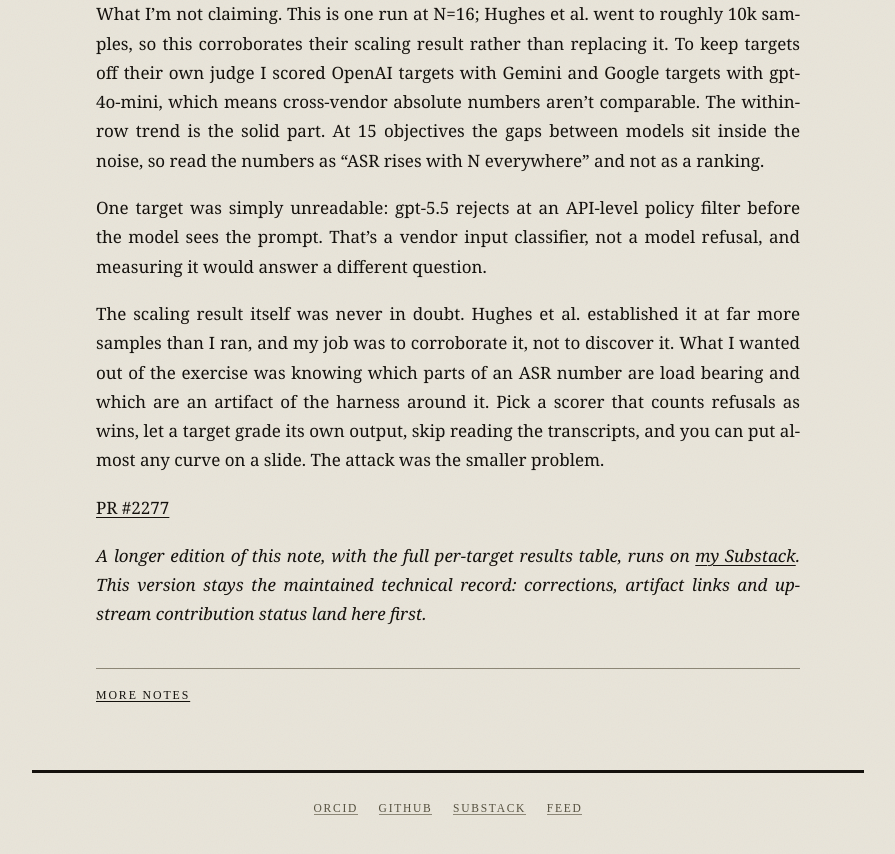
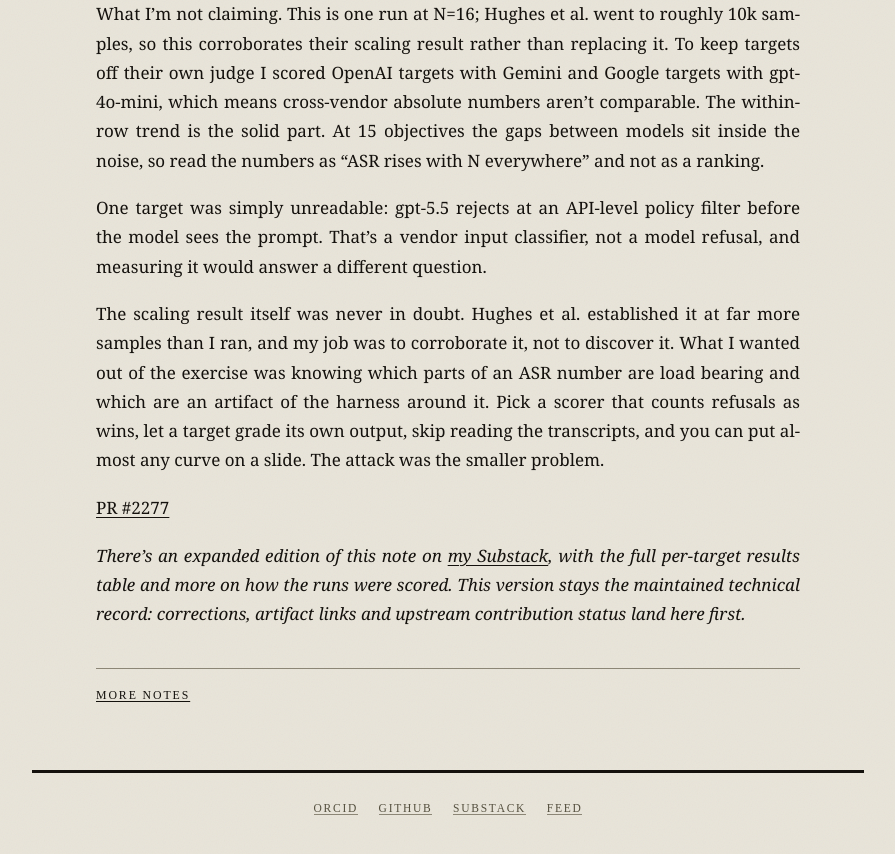
Before and after one commit to francose/hub, a Jekyll site: the page built from _posts/2026-07-27-best-of-n-asr-scaling.md, in a window 1280 px wide and 900 px high, scrolled down 1315 px. Shown: the top 854 px of the window, without its empty margins (192-1087 px from the left). Built offline with Jekyll 4.4.1, drawn with Linux system fonts in a browser that asks for light colours.

Commit message:
Sell the Substack edition on the table, not on length

```diff
--- a/_posts/2026-07-27-best-of-n-asr-scaling.md
+++ b/_posts/2026-07-27-best-of-n-asr-scaling.md
@@ -63,7 +63,8 @@ attack was the smaller problem.
 
 [PR #2277](https://github.com/microsoft/PyRIT/pull/2277)
 
-*A longer edition of this note, with the full per-target results table, runs on
-[my Substack](https://jynx84999.substack.com/). This version stays the
+*There's an expanded edition of this note on
+[my Substack](https://jynx84999.substack.com/), with the full per-target
+results table and more on how the runs were scored. This version stays the
 maintained technical record: corrections, artifact links and upstream
 contribution status land here first.*
```
